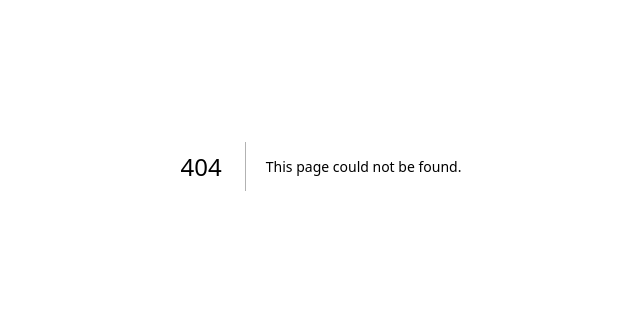
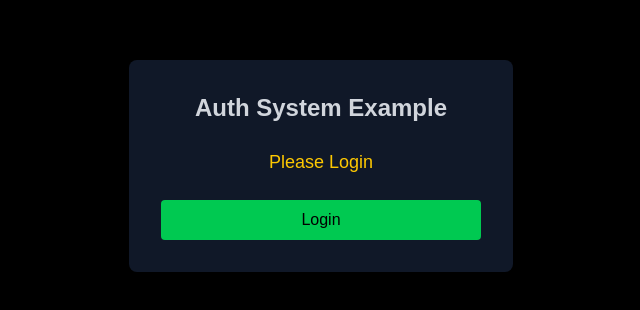
Before and after one commit to Rajender-01/react-hooks-journey, a Next.js app: page /hooks/useContext/intermediate in a window 1280 px wide. Before the commit this address had no page. Shown: the part 234-544 px from the top of the page, without its empty margins (319-959 px from the left). Built offline with nearby package versions, Linux system fonts and the light colour scheme.

Commit message:
feat: implement AuthContext and AuthProvider for user authentication; update RootLayout and Page components to utilize context

```diff
--- /dev/null
+++ b/src/app/hooks/useContext/intermediate/page.tsx
@@ -0,0 +1,46 @@
+"use client";
+import { useAuth } from "@/src/hooks-learning/01-basic-hooks/useContext/AuthContext";
+
+const Page = (): React.JSX.Element => {
+  const { user, login, logout } = useAuth();
+
+  return (
+    <div className="min-h-screen bg-black text-white flex items-center justify-center px-4">
+      <div className="w-96 bg-gray-900 rounded-lg shadow-lg p-8 text-center space-y-6">
+
+        <h1 className="text-2xl font-semibold text-gray-300">
+          Auth System Example
+        </h1>
+
+        {user ? (
+          <>
+            <h2 className="text-lg font-medium text-green-400">
+              Welcome, {user.name} 👋
+            </h2>
+            <button
+              onClick={logout}
+              className="w-full bg-red-500 hover:bg-red-600 transition py-2 rounded font-medium text-white"
+            >
+              Logout
+            </button>
+          </>
+        ) : (
+          <>
+            <h2 className="text-lg font-medium text-yellow-400">
+              Please Login
+            </h2>
+            <button
+              onClick={login}
+              className="w-full bg-green-500 hover:bg-green-600 transition py-2 rounded font-medium text-black"
+            >
+              Login
+            </button>
+          </>
+        )}
+
+      </div>
+    </div>
+  );
+};
+
+export default Page;
--- a/src/app/layout.tsx
+++ b/src/app/layout.tsx
@@ -2,6 +2,7 @@ import type { Metadata } from "next";
 import { Geist, Geist_Mono } from "next/font/google";
 import "./globals.css";
 import { ThemeProvider } from "../hooks-learning/01-basic-hooks/useContext/ThemeContext";
+import { AuthProvider } from "../hooks-learning/01-basic-hooks/useContext/AuthContext";
 
 const geistSans = Geist({
   variable: "--font-geist-sans",
@@ -30,7 +31,7 @@ export default function RootLayout({
         suppressHydrationWarning
       >
         <ThemeProvider>
-        {children}
+          <AuthProvider>{children}</AuthProvider>
         </ThemeProvider>
       </body>
     </html>
--- /dev/null
+++ b/src/hooks-learning/01-basic-hooks/useContext/AuthContext.tsx
@@ -0,0 +1,42 @@
+"use client"
+import { createContext, useContext, useMemo, useState } from "react";
+
+type User = {
+  id: number;
+  name: string;
+};
+
+type AuthContentType = {
+  user: User | null;
+  login: () => void;
+  logout: () => void;
+};
+
+const AuthContext = createContext<AuthContentType | null>(null);
+
+export const AuthProvider = ({ children }: { children: React.ReactNode }) => {
+  const [user, setUser] = useState<User | null>(null);
+  const login = () => {
+    setUser({ id: 1, name: "rajender kumar" });
+  };
+
+  const logout = () => {
+    setUser(null);
+  };
+  const value = useMemo(() => {
+    return {
+      user,
+      login,
+      logout,
+    };
+  }, [user]);
+  return <AuthContext.Provider value={value}>{children}</AuthContext.Provider>;
+};
+
+export const useAuth = () => {
+  const context = useContext(AuthContext);
+   if (!context) {
+    throw new Error("useAuth must be used within AuthProvider");
+  }
+  return context;
+}
```
